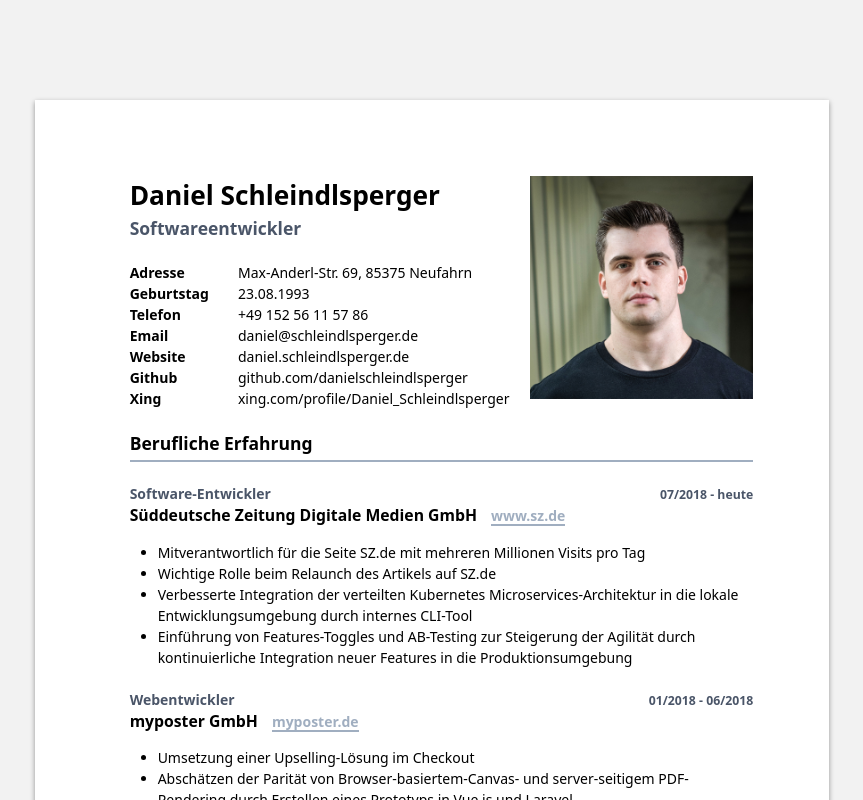
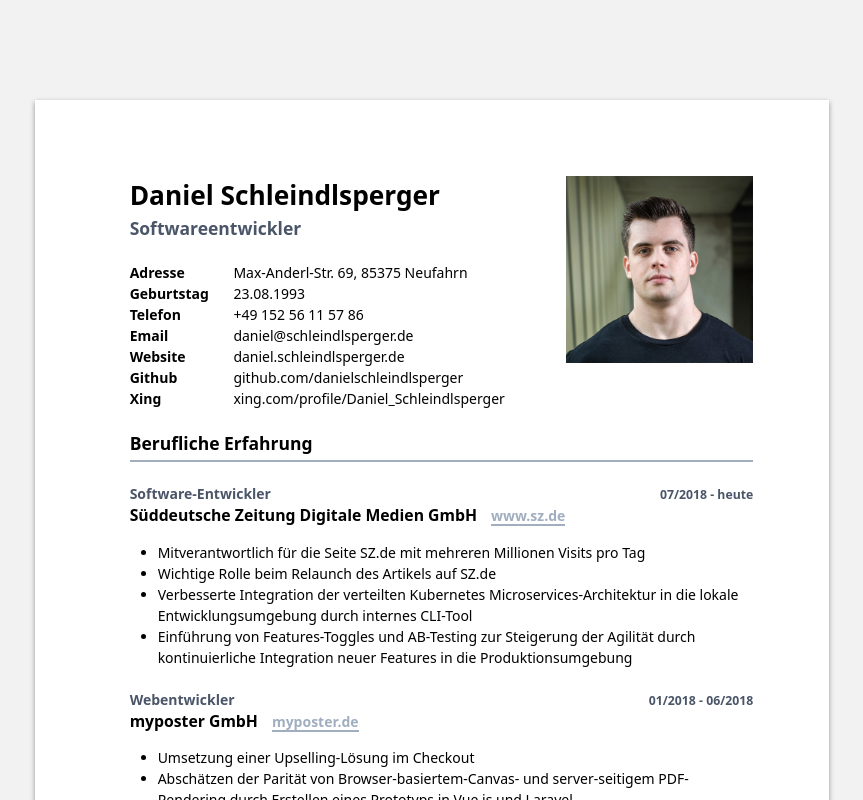
Before and after one commit to danielschleindlsperger/lebenslauf, a React (Vite) app: page / in a window 1280 px wide. Shown: the top 800 px of the page, without its empty margins (208-1071 px from the left). Built offline with nearby package versions, Linux system fonts and the light colour scheme.

Commit message:
fix header

```diff
--- a/src/components/basics.tsx
+++ b/src/components/basics.tsx
@@ -16,7 +16,7 @@ export const Basics = () => {
           <h1 className={typo.h1}>{resume.basics.name}</h1>
           <h2 className={cx('text-xl text-gray-700 font-bold')}>Softwareentwickler</h2>
 
-          <address className="mt-6 mr-6 grid grid-cols-7 not-italic">
+          <address className="mt-6 mr-6 grid grid-cols-8 not-italic">
             <RowTitle>Adresse</RowTitle>
             <div className="col-span-5">{resume.basics.address}</div>
 
@@ -41,7 +41,7 @@ export const Basics = () => {
             <Profiles />
           </address>
         </div>
-        <Avatar className="w-64" />
+        <Avatar className="w-56" />
       </div>
     </div>
   )
```
